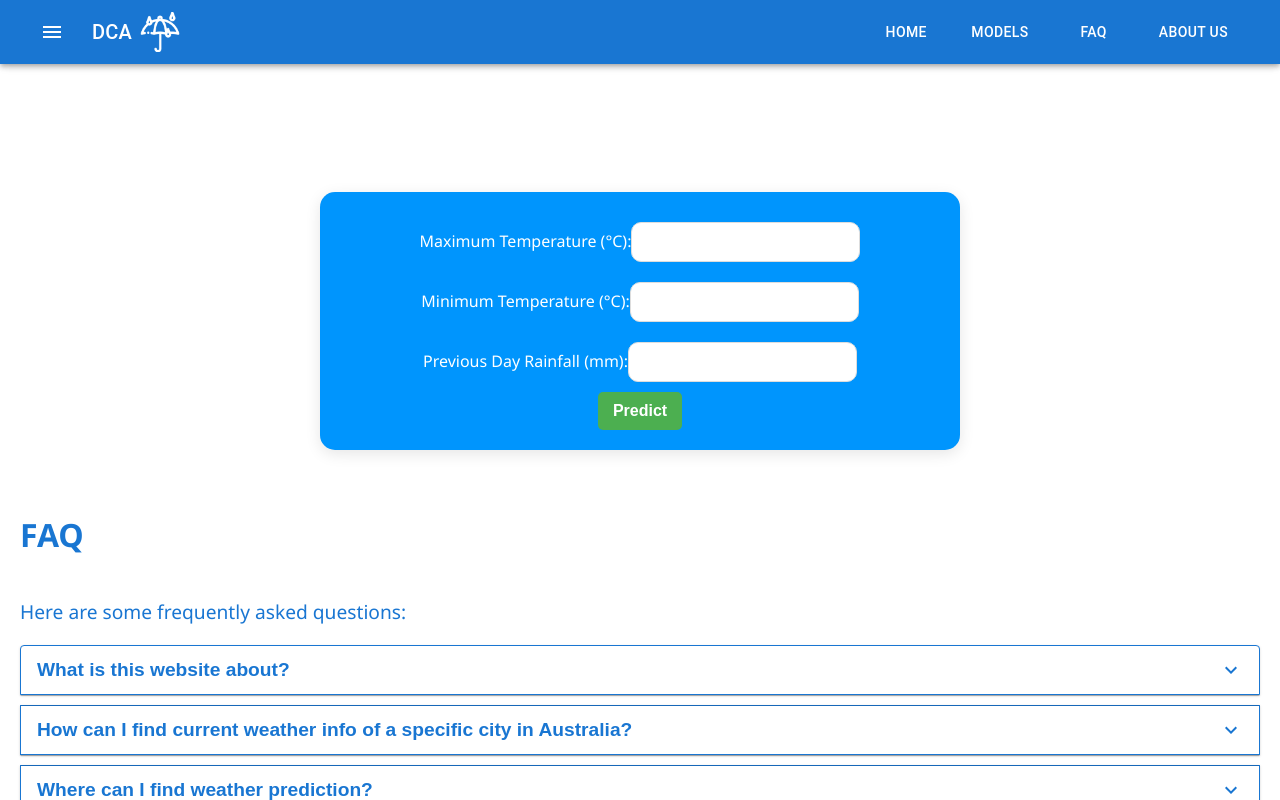
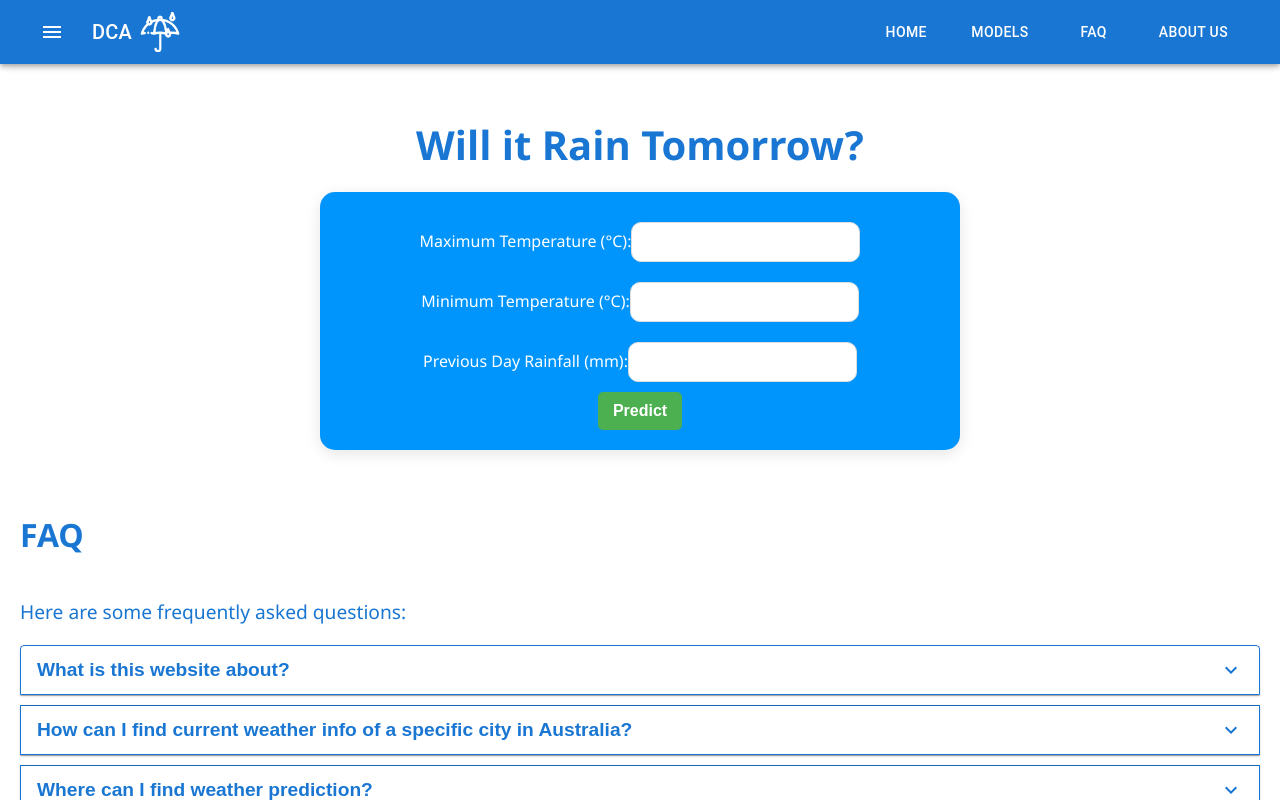
Before and after one commit to joonochakma/weather-prediction-stack, a React (Create React App) app in the folder weather_website/: page /rainfall in a window 1280 px wide. Built offline with nearby package versions, Linux system fonts and the light colour scheme; no server answers.

Commit message:
fix title styling

```diff
--- /dev/null
+++ b/weather_website/src/pages/rainfall/Rainfall.css
@@ -0,0 +1,3 @@
+.rainfall-title {
+    color: #1976d2;
+}
--- a/weather_website/src/pages/rainfall/Rainfall.js
+++ b/weather_website/src/pages/rainfall/Rainfall.js
@@ -1,5 +1,6 @@
 import React, { useState } from 'react';
 import axios from 'axios';
+import './Rainfall.css';
 
 function Rainfall() {
   const [maxTemp, setMaxTemp] = useState('');
@@ -33,7 +34,7 @@ function Rainfall() {
 
   return (
     <div className="rainfall-form" style={{ textAlign: 'center', padding: '20px' }}>
-      <h2>Will it Rain Tomorrow?</h2>
+      <h2 className="rainfall-title">Will it Rain Tomorrow?</h2>
       <form onSubmit={handleSubmit}>
         <div>
           <label>
```
